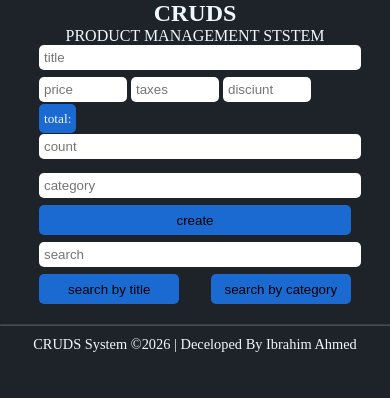
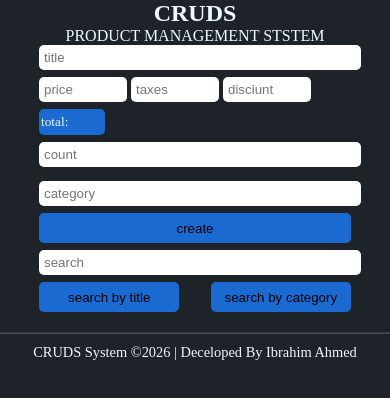
Before and after one commit to ia8904585-coder/product-management-system, a plain HTML site: page index.html in a window 390 px wide. Drawn offline with Linux system fonts and the light colour scheme.

Commit message:
Add files via upload

```diff
--- a/styl.css
+++ b/styl.css
@@ -154,5 +154,18 @@
     margin-top: 3px;
 
 }
+#total{
+    background-color: rgb(26, 106, 210);
+    border-radius: 5px;
+    padding: 5px 2px;
+    display: block;
+    width: 20%;
+}
+#total::before{
+    content: 'total: ';
+    height: 10px;
+    display:inline-block;
 
 }
+
+}
```
